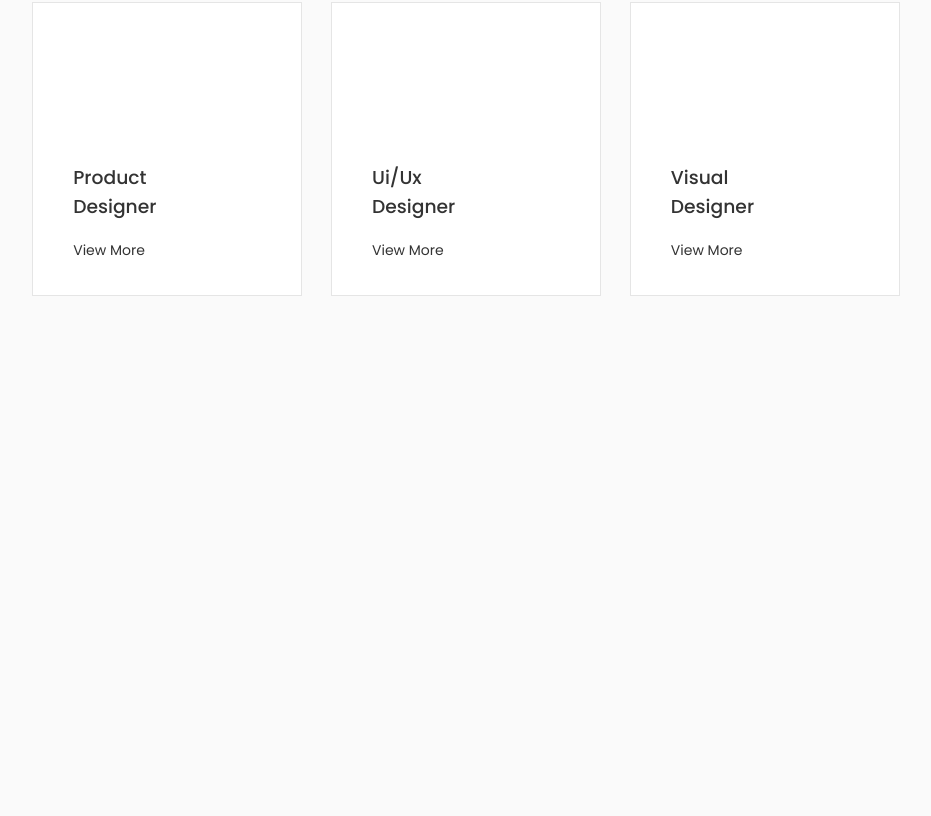
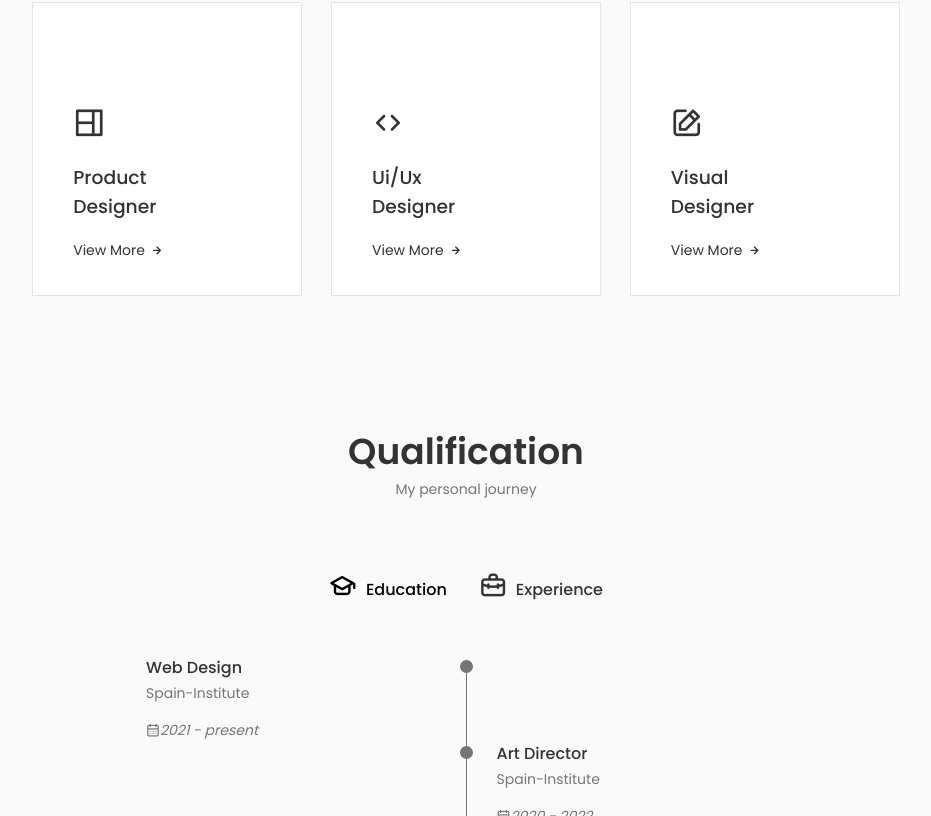
Before and after one commit to gustavo7-7-7/react-js-portfolio, a React (Create React App) app in the folder portfolio/: page / in a window 1280 px wide. Shown: the part 1984-2800 px from the top of the page, without its empty margins (174-1105 px from the left). Before the commit the page ends 2312 px from the top, so only its background shows below. Built offline with nearby package versions, Linux system fonts and the light colour scheme.

Commit message:
feat Qualification

```diff
--- a/portfolio/src/App.js
+++ b/portfolio/src/App.js
@@ -5,6 +5,8 @@
 import About from "./components/about/About";
 import Skills from "./components/skills/Skills";
 import Services from "./components/services/Services";
+import Qualification from "./components/qualification/Qualification";
+
 
 const App = () => {
   return (
@@ -15,6 +17,7 @@
         <About/>
         <Skills/>
         <Services/>
+        <Qualification/>
       </main>
     </>
   );
--- /dev/null
+++ b/portfolio/src/components/qualification/Qualification.jsx
@@ -0,0 +1,169 @@
+import React, { useState } from "react";
+import "./qualification.css";
+
+const Qualification = () => {
+  const [toggleState, setToggleState] = useState(1);
+
+  const toggleTab = (index) => {
+    setToggleState(index);
+  };
+  return (
+    <section className="qualification section">
+      <h2 className="section__title">Qualification</h2>
+      <span className="section__subtitle">My personal journey</span>
+
+      <div className="qualification__container container">
+        <div className="qualification__tabs">
+          <div
+            className={
+              toggleState === 1
+                ? "qualification__button qualification__active button-flex"
+                : "qualification__button button-flex"
+            }
+            onClick={() => toggleTab(1)}
+          >
+            <i className="uil uil-graduation-cap qualification__icon"></i>{" "}
+            Education
+          </div>
+
+          <div
+            className={
+              toggleState === 2
+                ? "qualification__button qualification__active button-flex"
+                : "qualification__button button-flex"
+            }
+            onClick={() => toggleTab(2)}
+          >
+            <i className="uil uil-briefcase-alt qualification__icon"></i>{" "}
+            Experience
+          </div>
+        </div>
+      </div>
+
+      <div className="qualification__sections">
+        <div
+          className={
+            toggleState === 1
+              ? "qualification__content qualification__content-active "
+              : "qualification__content"
+          }
+        >
+          <div className="qualification__data">
+            <div>
+              <h3 className="qualification__title">Web Design</h3>
+              <span className="qualification__subtitle">Spain-Institute</span>
+              <div className="qualification__calendar">
+                <i className="uil uil-calendar-alt">2021 - present</i>
+              </div>
+            </div>
+
+            <div>
+              <span className="qualification__rounder"></span>
+              <span className="qualification__line"></span>
+            </div>
+          </div>
+
+          <div className="qualification__data">
+            <div></div>
+            <div>
+              <span className="qualification__rounder"></span>
+              <span className="qualification__line"></span>
+            </div>
+            <div>
+              <h3 className="qualification__title">Art Director</h3>
+              <span className="qualification__subtitle">Spain-Institute</span>
+              <div className="qualification__calendar">
+                <i className="uil uil-calendar-alt">2020 - 2022</i>
+              </div>
+            </div>
+          </div>
+
+          <div className="qualification__data">
+            <div>
+              <h3 className="qualification__title">Web Development</h3>
+              <span className="qualification__subtitle">Spain-Institute</span>
+              <div className="qualification__calendar">
+                <i className="uil uil-calendar-alt">2018 - 2020</i>
+              </div>
+            </div>
+
+            <div>
+              <span className="qualification__rounder"></span>
+              <span className="qualification__line"></span>
+            </div>
+          </div>
+
+          <div className="qualification__data">
+            <div></div>
+            <div>
+              <span className="qualification__rounder"></span>
+              <span className="qualification__line"></span>
+            </div>
+            <div>
+              <h3 className="qualification__title">UX Expert</h3>
+              <span className="qualification__subtitle">Spain-Institute</span>
+              <div className="qualification__calendar">
+                <i className="uil uil-calendar-alt">2017 - 2018</i>
+              </div>
+            </div>
+          </div>
+        </div>
+
+        <div
+          className={
+            toggleState === 2
+              ? "qualification__content qualification__content-active "
+              : "qualification__content"
+          }
+        >
+          <div className="qualification__data">
+            <div>
+              <h3 className="qualification__title">Product Designer</h3>
+              <span className="qualification__subtitle">Microsoft-Spain</span>
+              <div className="qualification__calendar">
+                <i className="uil uil-calendar-alt">2021 - present</i>
+              </div>
+            </div>
+
+            <div>
+              <span className="qualification__rounder"></span>
+              <span className="qualification__line"></span>
+            </div>
+          </div>
+
+          <div className="qualification__data">
+            <div></div>
+            <div>
+              <span className="qualification__rounder"></span>
+              <span className="qualification__line"></span>
+            </div>
+            <div>
+              <h3 className="qualification__title">UX Designer</h3>
+              <span className="qualification__subtitle">Apple Inc - Spain</span>
+              <div className="qualification__calendar">
+                <i className="uil uil-calendar-alt">2020 - 2022</i>
+              </div>
+            </div>
+          </div>
+
+          <div className="qualification__data">
+            <div>
+              <h3 className="qualification__title">Web Designer</h3>
+              <span className="qualification__subtitle">Figma - spain</span>
+              <div className="qualification__calendar">
+                <i className="uil uil-calendar-alt">2018 - 2020</i>
+              </div>
+            </div>
+
+            <div>
+              <span className="qualification__rounder"></span>
+              <span className="qualification__line"></span>
+            </div>
+          </div>
+        </div>
+      </div>
+    </section>
+  );
+};
+
+export default Qualification;
--- /dev/null
+++ b/portfolio/src/components/qualification/qualification.css
@@ -0,0 +1,106 @@
+.qualification__container{
+  max-width: 768px;
+}
+.qualification__tabs{
+  display: flex;
+  justify-content: center;
+  margin-bottom: var(--mb-3);
+}
+
+.qualification__button{
+  font-size: var(h3-font-size);
+  font-weight: var(--font-medium);
+  color: var(--title-color);
+  margin: 0 var(--mb-1);
+  cursor: pointer;
+}
+
+.qualification__button:hover{
+  color: var(--title-color-dark)
+}
+
+.qualification__icon{
+  font-size: 1.8rem;
+  margin-right: var(--mb-0-25);
+}
+
+.qualification__active{
+  color: var(--title-color-dark);
+}
+.qualification__sections{
+  display: grid;
+  grid-template-columns: 0.5fr;
+  justify-content: center;
+}
+.qualification__content{
+  display: none;
+}
+.qualification__content-active{
+  display: block ;
+}
+
+.qualification__data{
+  display: grid;
+  grid-template-columns: 1fr max-content 1fr;
+  column-gap: 1.5rem;
+}
+
+.qualification__title{
+  font-size: var(--normal-font-size);
+  font-weight: var(--font-medium);
+}
+
+.qualification__subtitle{
+  display: inline-block;
+  font-size: var(--small-font-size);
+  margin-bottom: var(--mb-1)
+}
+
+.qualification__calendar {
+  font-size: var(--small-font-size);
+}
+
+.qualification__rounder {
+  display: inline-block;
+  width: 13px;
+  height: 13px;
+  background-color: var(--text-color);
+  border-radius: 50%;
+}
+
+.qualification__line{
+  display: block;
+  width: 1px;
+  height: 100%;
+  background-color: var(--text-color);
+  transform: translate(6px,-7px);
+}
+/*================ breakPoints=================*/
+/*for large devices */
+@media screen and (max-width: 992px) {
+ .qualification__container{
+  margin-left: auto;
+  margin-right: auto;
+ }
+}
+/*for medium devices */
+@media screen and (max-width: 768px) {
+  .qualification__container{
+    margin-left: var(--mb-1-5);
+    margin-right: var(--mb-1-5);
+  }
+}
+@media screen and (max-width: 576px) {
+  .qualification__sections{
+    grid-template-columns: initial;
+  }
+  .qualification__button{
+    margin: 0 var(--mb-0-75)
+  }
+}
+/*for small devices */
+@media screen and (max-width: 350px) {
+  .qualification__data{
+    gap: 0.5rem;
+  }
+}
```
